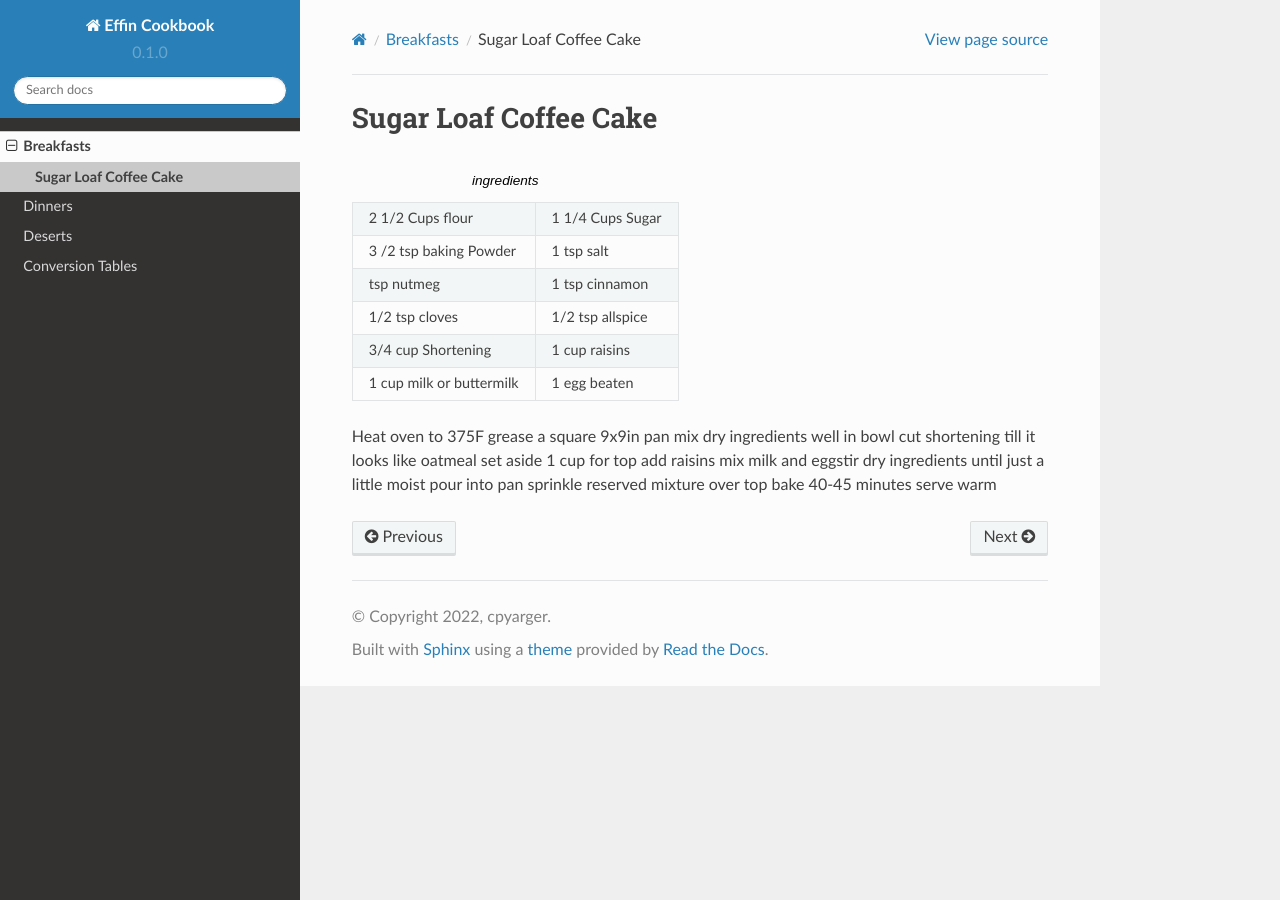
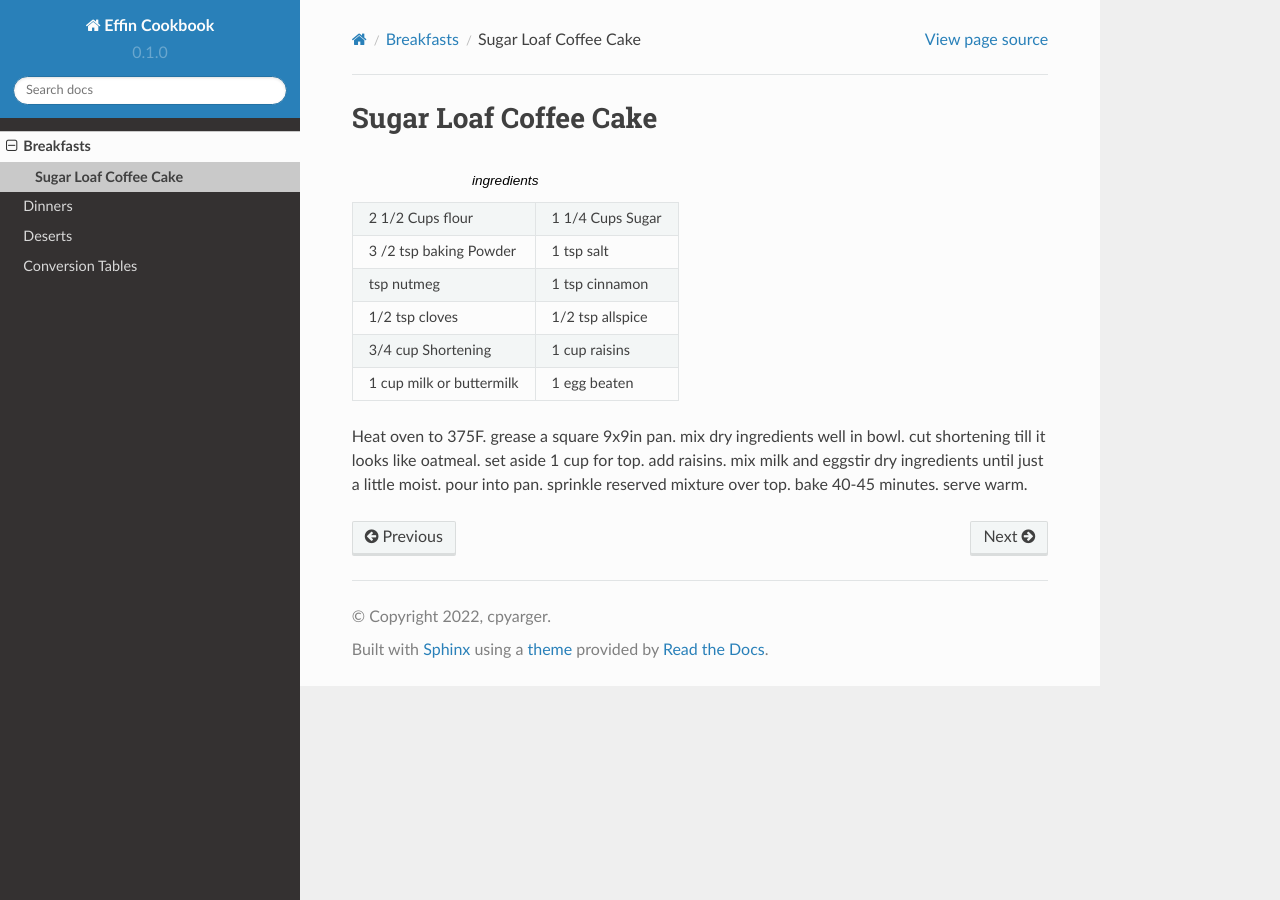
Before and after one commit to cpyarger/Effin-Cookbook, a Sphinx documentation site: the page built from docs/source/breakfasts/slcc.rst, in a window 1280 px wide. Built offline with Sphinx 7.4.7 and the Read the Docs theme 2.0.0, drawn with Linux system fonts in a browser that asks for light colours.

Commit message:
formatting

```diff
--- a/docs/source/breakfasts/slcc.rst
+++ b/docs/source/breakfasts/slcc.rst
@@ -19,14 +19,14 @@ Sugar Loaf Coffee Cake
     * - 1 cup milk or buttermilk
       - 1 egg beaten
 
-Heat oven to 375F
-grease a square 9x9in pan
-mix dry ingredients well in bowl
-cut shortening till it looks like oatmeal
-set aside 1 cup for top
-add raisins
-mix milk and eggstir dry ingredients  until just a little moist
-pour into pan
-sprinkle reserved mixture over top
-bake 40-45 minutes
-serve warm
+Heat oven to 375F.
+grease a square 9x9in pan.
+mix dry ingredients well in bowl.
+cut shortening till it looks like oatmeal.
+set aside 1 cup for top.
+add raisins.
+mix milk and eggstir dry ingredients  until just a little moist.
+pour into pan.
+sprinkle reserved mixture over top.
+bake 40-45 minutes.
+serve warm.
```
